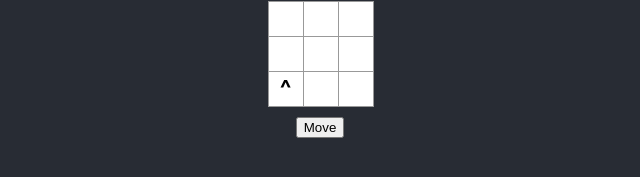
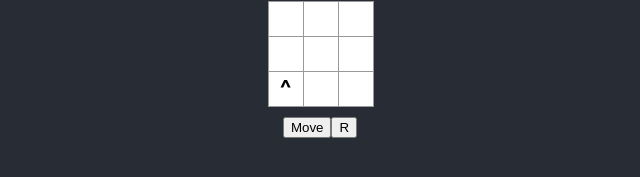
Before and after one commit to Jamie-Wallace/react-learning, a React (Create React App) app in the folder mars-rover-ts/: page / in a window 1280 px wide. Shown: the part 317-494 px from the top of the page, without its empty margins (320-960 px from the left). Built offline with nearby package versions, Linux system fonts and the light colour scheme.

Commit message:
Rover can turn right once, in app

```diff
--- a/mars-rover-ts/src/App.tsx
+++ b/mars-rover-ts/src/App.tsx
@@ -18,6 +18,18 @@ export const App = () => {
       newSquares[lastPosition.positionY][lastPosition.positionX] = '';
       newSquares[result.positionY][result.positionX] = '^';
 
+      setSquares(newSquares);
+      setLastPosition(result);
+      setLocation(`${result.positionX}:${result.positionY}:${result.compass}`);
+    }
+
+    const turnRoverRight: MouseEventHandler = () => {
+      let result = rover.execute('R');
+
+      var newSquares = [...squares];
+
+      newSquares[lastPosition.positionY][lastPosition.positionX] = '';
+      newSquares[result.positionY][result.positionX] = '>';
 
       setSquares(newSquares);
       setLastPosition(result);
@@ -30,6 +42,7 @@ export const App = () => {
      <Grid squares={squares} />
      <div>
        <button onClick={moveRover}>Move</button>
+       <button onClick={turnRoverRight}>R</button>
      </div>
      <p>{location}</p>
    </div>
```
Also changed, not shown: 1 other file (tests, documents, lock files or other folders).
